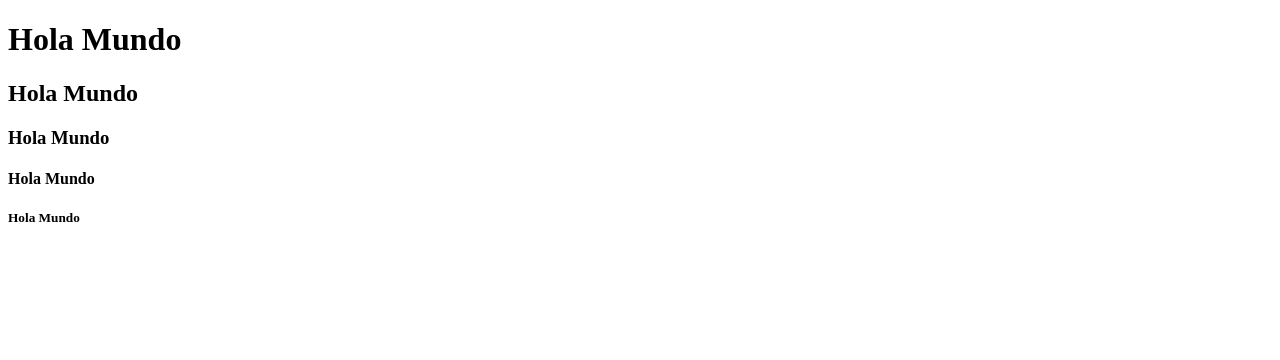
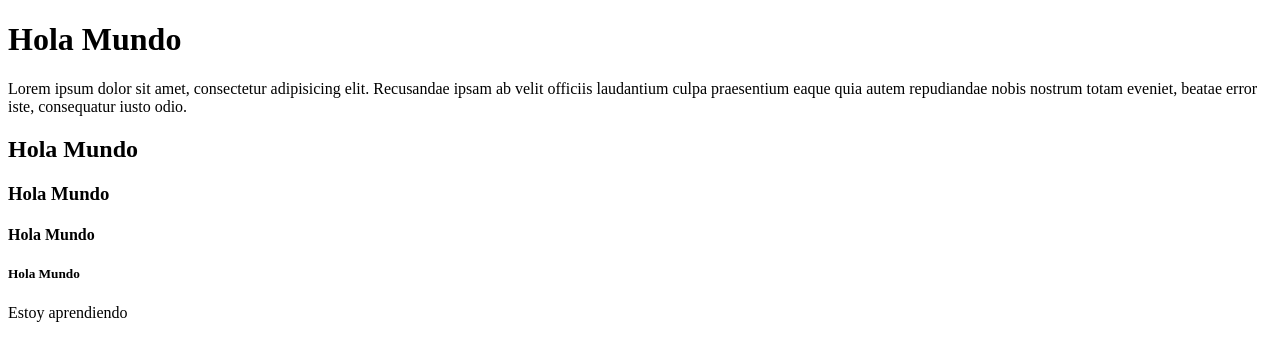
Before and after one commit to KarloPe/MiPrimerHtml, a plain HTML site: page index.html in a window 1280 px wide. Drawn offline with Linux system fonts and the light colour scheme.

Commit message:
2da modificacion

```diff
--- a/index.html
+++ b/index.html
@@ -7,9 +7,11 @@
 </head>
 <body>
     <h1>Hola Mundo</h1>
+    <p>Lorem ipsum dolor sit amet, consectetur adipisicing elit. Recusandae ipsam ab velit officiis laudantium culpa praesentium eaque quia autem repudiandae nobis nostrum totam eveniet, beatae error iste, consequatur iusto odio.</p>
     <h2>Hola Mundo</h2>
     <h3>Hola Mundo</h3>
     <h4>Hola Mundo</h4>
     <h5>Hola Mundo</h5>
+    <p>Estoy aprendiendo</p>
 </body>
 </html>
```
